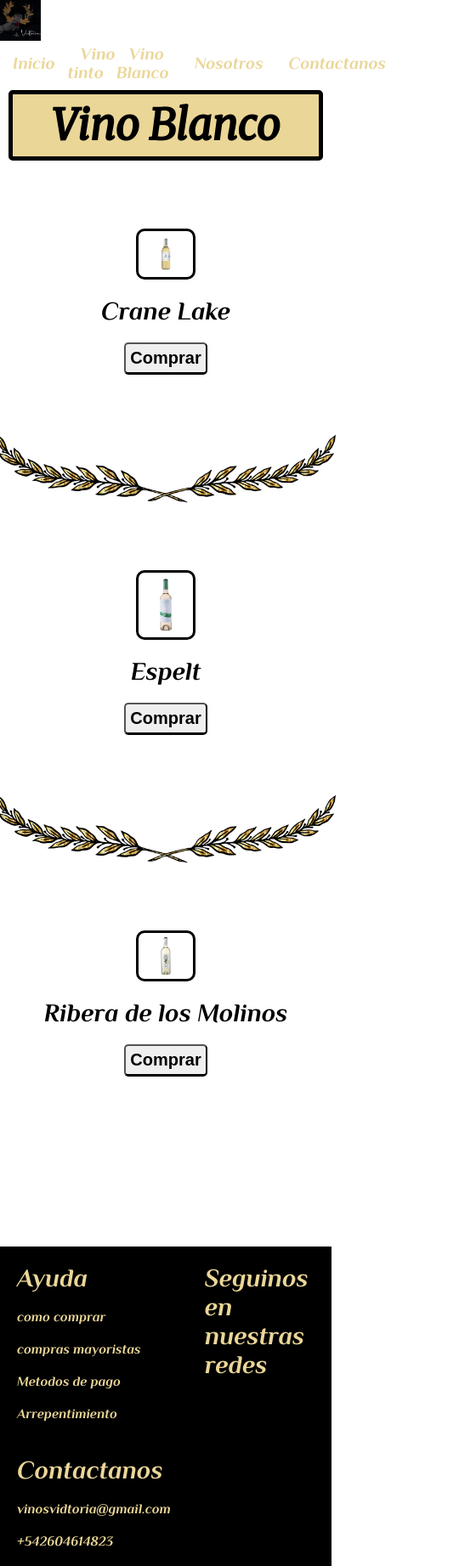
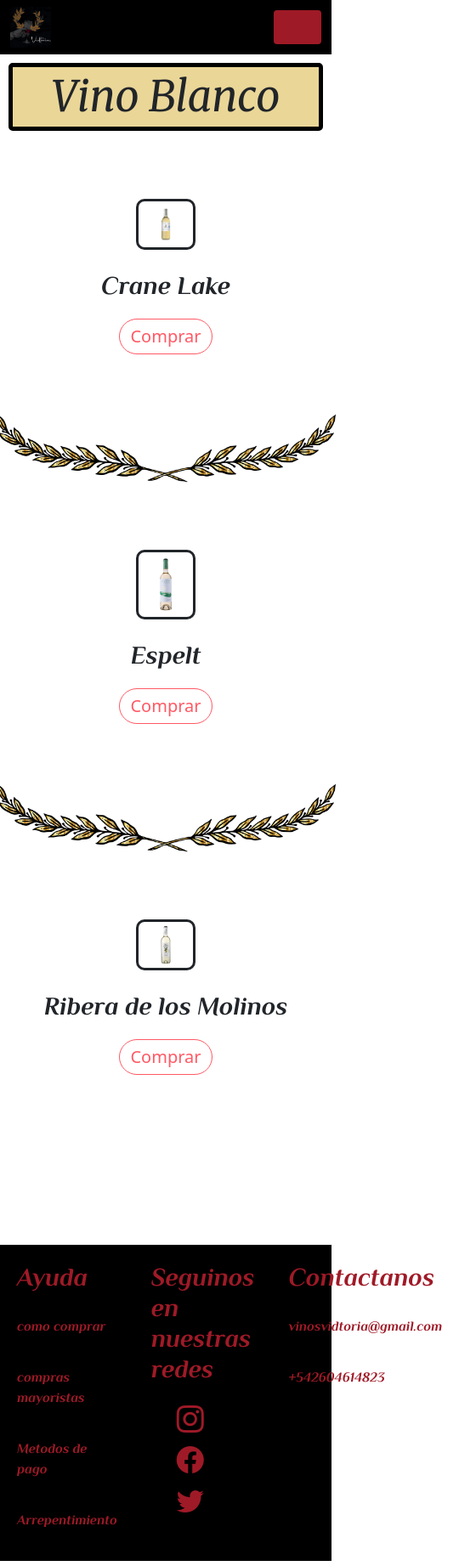
Before and after one commit to LucasGomez-gh/vid-toria-vinos-Lucas-Gomez, a plain HTML site: page pages/vino-blanco.html in a window 390 px wide. Shown: the whole page at 85% size, 540 px wide, since content can reach past the window. Drawn offline with nearby package versions, Linux system fonts and the light colour scheme; files that its build step writes are made by us from their sources; a web font is replaced by a local one.

Commit message:
vino blanco-index

```diff
--- a/pages/vino-blanco.html
+++ b/pages/vino-blanco.html
@@ -5,23 +5,32 @@
     <meta http-equiv="X-UA-Compatible" content="IE=edge">
     <meta name="viewport" content="width=device-width, initial-scale=1.0">
     <link rel="shortcut icon" href="../assets/Iconos/favicon-32x32.png" type="image/x-icon">
+    <link href="https://unpkg.com/aos@2.3.1/dist/aos.css" rel="stylesheet">
+    <link href="https://cdn.jsdelivr.net/npm/bootstrap@5.1.3/dist/css/bootstrap.min.css" rel="stylesheet" integrity="sha384-1BmE4kWBq78iYhFldvKuhfTAU6auU8tT94WrHftjDbrCEXSU1oBoqyl2QvZ6jIW3" crossorigin="anonymous">
+    <link rel="stylesheet" href="https://cdn.jsdelivr.net/npm/bootstrap-icons@1.9.1/font/bootstrap-icons.css">
+    <link rel="stylesheet" href="./css/estilos.css">
     <link rel="stylesheet" href="../css/estilos.css">
     <title>Vid Toria</title>
 </head>
 <body>
     <header>
-        <nav class="nav">
-            <a class="nav__icono" href="#">
-                <img class="nav__icono--orden" src="../assets/Imagenes/Vid Toria Logo.png" alt="logo">
-            </a>
-            <ul class="nav__ul">
-                <li class="navegacion__link"><a class="nav__enlace--blanco" href="../index.html">Inicio</a></li>
-                <li class="navegacion__link"><a class="nav__enlace--blanco" href="../pages/vino-tinto.html">Vino tinto</a></li>
-                <li class="navegacion__link"><a class="nav__enlace--blanco" href="#">Vino Blanco</a></li>
-                <li class="navegacion__link"><a class="nav__enlace--blanco" href="../pages/nosotros.html">Nosotros</a></li>
-                <li class="navegacion__link"><a class="nav__enlace--blanco" href="../pages/contactanos.html"> Contactanos</a></li>
-            </ul>
-        </nav>
+        <nav class="navbar navbar-expand-lg">
+            <div class="container-fluid">
+              <a href="#"> <img  class= "nav__icono--orden" src="../assets/Imagenes/Vid Toria Logo.png" alt="logo"></a>
+              <button class="navbar-toggler" type="button" data-bs-toggle="collapse" data-bs-target="#navbarNavAltMarkup" aria-controls="navbarNavAltMarkup" aria-expanded="false" aria-label="Toggle navigation">
+                <span class="navbar-toggler-icon"></span>
+              </button>
+              <div class="collapse navbar-collapse" id="navbarNavAltMarkup">
+                <div class="navbar-nav">
+                  <a class="nav-link" aria-current="page" href="../index.html">Inicio</a>
+                  <a class="nav-link" href="../pages/vino-tinto.html">Vino Tinto</a>
+                  <a class="nav-link" href="../pages/vino-blanco.html">Vino Blanco</a>
+                  <a class="nav-link" href="../pages/nosotros.html">Nosotros</a>
+                  <a class="nav-link" href="../pages/contactanos.html">Contactanos</a>
+                </div>
+              </div>
+            </div>
+          </nav>
     </header>
     <main class="main">
         <section class="main_section">
@@ -30,64 +39,72 @@
             </article>
 
 
-            <article class="contenido__producto">
+            <article class="contenido__producto" data-aos="zoom-in">
                 <img class="contenido__vino-1" src="../assets/Imagenes/Vino Blanco 5.jpg" alt="vino vid toria" width="200px">
             </article>
             <p class="contenido__texto">Crane Lake</p>
             <div class="contenido">
-                <button class="contenido__boton">Comprar</button>
+                <button class="bttn-unite bttn-md bttn-danger">Comprar</button>
             </div>
             <div class="contenido">
                 <img class="divisor" src="../assets/Imagenes/divisor.png" alt="divisor">
             </div>
 
 
-            <article class="contenido__producto">
+            <article class="contenido__producto" data-aos="zoom-in">
                 <img class="contenido__vino-1" src="../assets/Imagenes/Vino Blanco 2.jpg" alt="vino vid toria" width="200px">
             </article>
             <p class="contenido__texto">Espelt</p>
             <div class="contenido">
-                <button class="contenido__boton">Comprar</button>
+                <button class="bttn-unite bttn-md bttn-danger">Comprar</button>
             </div>
             <div class="contenido">
                 <img class="divisor" src="../assets/Imagenes/divisor.png" alt="divisor">
             </div>
 
 
-            <article class="contenido__producto">
+            <article class="contenido__producto" data-aos="zoom-in">
                 <img class="contenido__vino-1" src="../assets/Imagenes/Vino Blanco 3.jpg" alt="vino vid toria" width="200px">
             </article>
             <p class="contenido__texto">Ribera de los Molinos</p>
             <div class="contenido">
-                <button class="contenido__boton">Comprar</button>
+                <button class="bttn-unite bttn-md bttn-danger">Comprar</button>
             </div>
         </section>
     </main>
 
 
     <footer class="footer">
-        <article class="footer__article--blanco">
+        <article class="footer__article">
             <h4 class="footer__titulo">Ayuda</h4>
             <p class="footer__opciones">como comprar</p>
             <p class="footer__opciones">compras mayoristas</p>
             <p class="footer__opciones">Metodos de pago</p>
             <p class="footer__opciones">Arrepentimiento</p>
         </article>
-        <article class="footer__article--blanco">
+        <article class="footer__article">
             <h4 class="footer__titulo">Seguinos en nuestras redes</h4>
+            <i class="bi bi-instagram"></i>
+            <i class="bi bi-facebook"></i>
+            <i class="bi bi-twitter"></i>
         </article>
-        <article class="footer__article--blanco">
-            <div class="redes sociales">
-            <!--icono de facebook-->
-            <!--icono de instagram-->
-            <!--icono de twitter-->
-            </div>
-        </article>
-        <article class="footer__article--blanco">
+        <article class="footer__article">
             <h4 class="footer__titulo">Contactanos</h4>
             <p class="footer__opciones">vinosvidtoria@gmail.com</p>
             <p class="footer__opciones">+542604614823</p>
         </article>
     </footer>
+
+
+
+    <script src="https://unpkg.com/aos@2.3.1/dist/aos.js"></script>
+    <script>
+        AOS.init();
+    </script>
+    <script src="https://cdn.jsdelivr.net/npm/bootstrap@5.1.3/dist/js/bootstrap.bundle.min.js" integrity="sha384-ka7Sk0Gln4gmtz2MlQnikT1wXgYsOg+OMhuP+IlRH9sENBO0LRn5q+8nbTov4+1p" crossorigin="anonymous"></script>
+    <script src="https://cdn.jsdelivr.net/npm/@popperjs/core@2.11.5/dist/umd/popper.min.js" integrity="sha384-Xe+8cL9oJa6tN/veChSP7q+mnSPaj5Bcu9mPX5F5xIGE0DVittaqT5lorf0EI7Vk" crossorigin="anonymous"></script>
+    <script src="https://cdn.jsdelivr.net/npm/bootstrap@5.2.0/dist/js/bootstrap.min.js" integrity="sha384-ODmDIVzN+pFdexxHEHFBQH3/9/vQ9uori45z4JjnFsRydbmQbmL5t1tQ0culUzyK" crossorigin="anonymous"></script>
+
+
 </body>
 </html>
```
